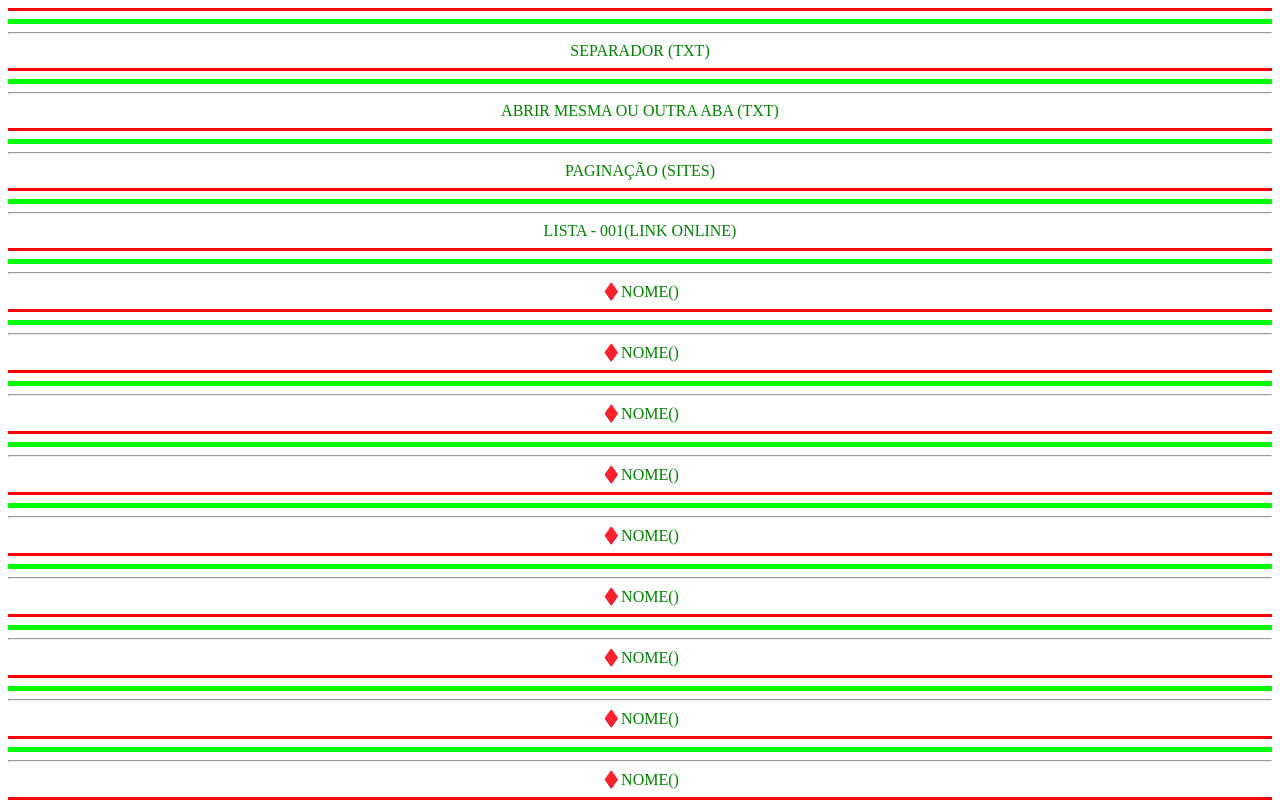
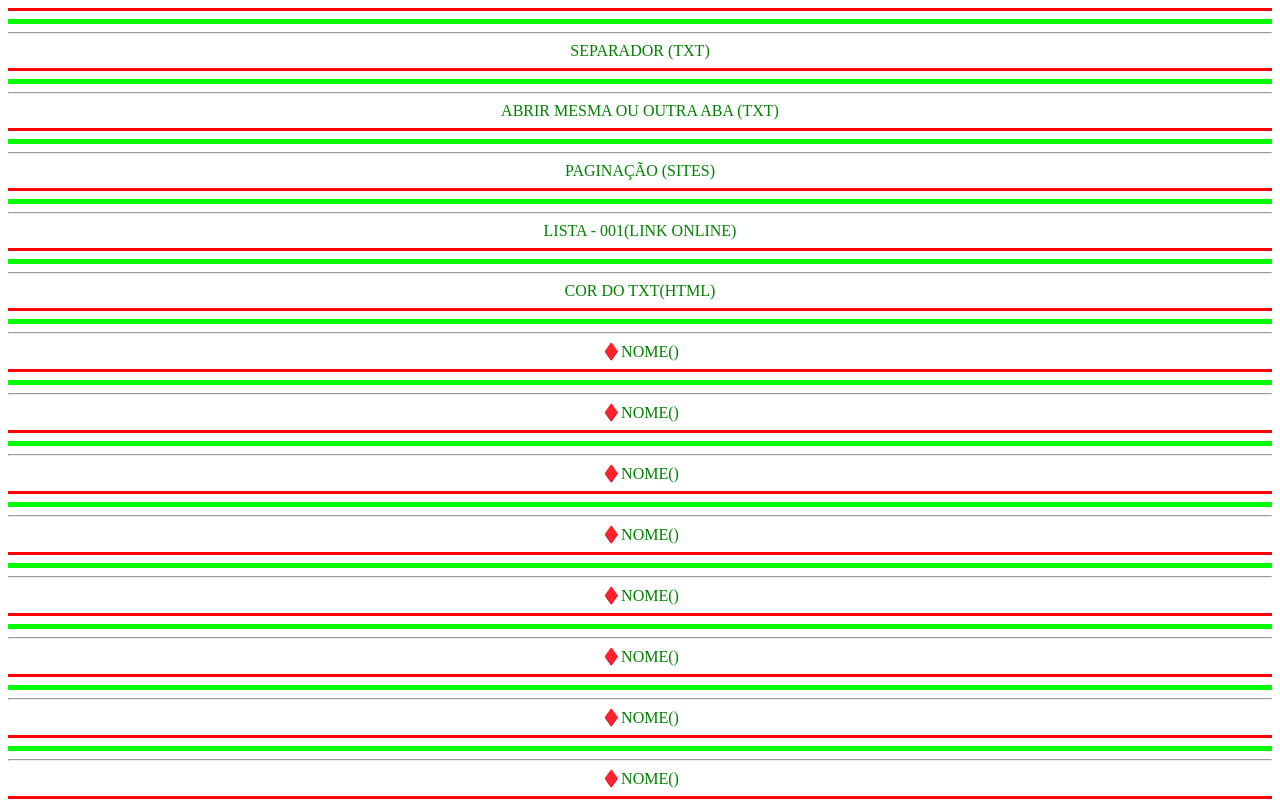
Before and after one commit to santos246/ANCORA-NOVA-FORMA-DE-EXEMPLO-HTML, a plain HTML site: page index.html in a window 1280 px wide. Shown: the top 800 px of the page. Drawn offline with Linux system fonts and the light colour scheme.

Commit message:
Update index.html

```diff
--- a/index.html
+++ b/index.html
@@ -56,7 +56,7 @@ Se quiseres usar uma ancora noutra página fazes assim:
 <a name="& LISTA" id="& LISTA"></a><a href="LISTA/1 - Copia.html#LISTA">LISTA - 001(LINK ONLINE)</a><HR NOSHADE SIZE="3" color="red">
 <HR NOSHADE SIZE="5" color="#00ff00"><HR SIZE="2">
 <!------------------------------------------------------------->
-<a name="& ♦️NOME" id="& ♦️NOME"></a><a href="HTML/1 - Copia.html#♦️NOME">♦️NOME()</a><HR NOSHADE SIZE="3" color="red">
+<a name="& COR DO TXT" id="& COR DO TXT"></a><a href="HTML/1 - Copia.html#COR DO TXT">COR DO TXT(HTML)</a><HR NOSHADE SIZE="3" color="red">
 <HR NOSHADE SIZE="5" color="#00ff00"><HR SIZE="2">
 <!------------------------------------------------------------->
 <a name="& ♦️NOME" id="& ♦️NOME"></a><a href="HTML/1 - Copia.html#♦️NOME">♦️NOME()</a><HR NOSHADE SIZE="3" color="red">
```
